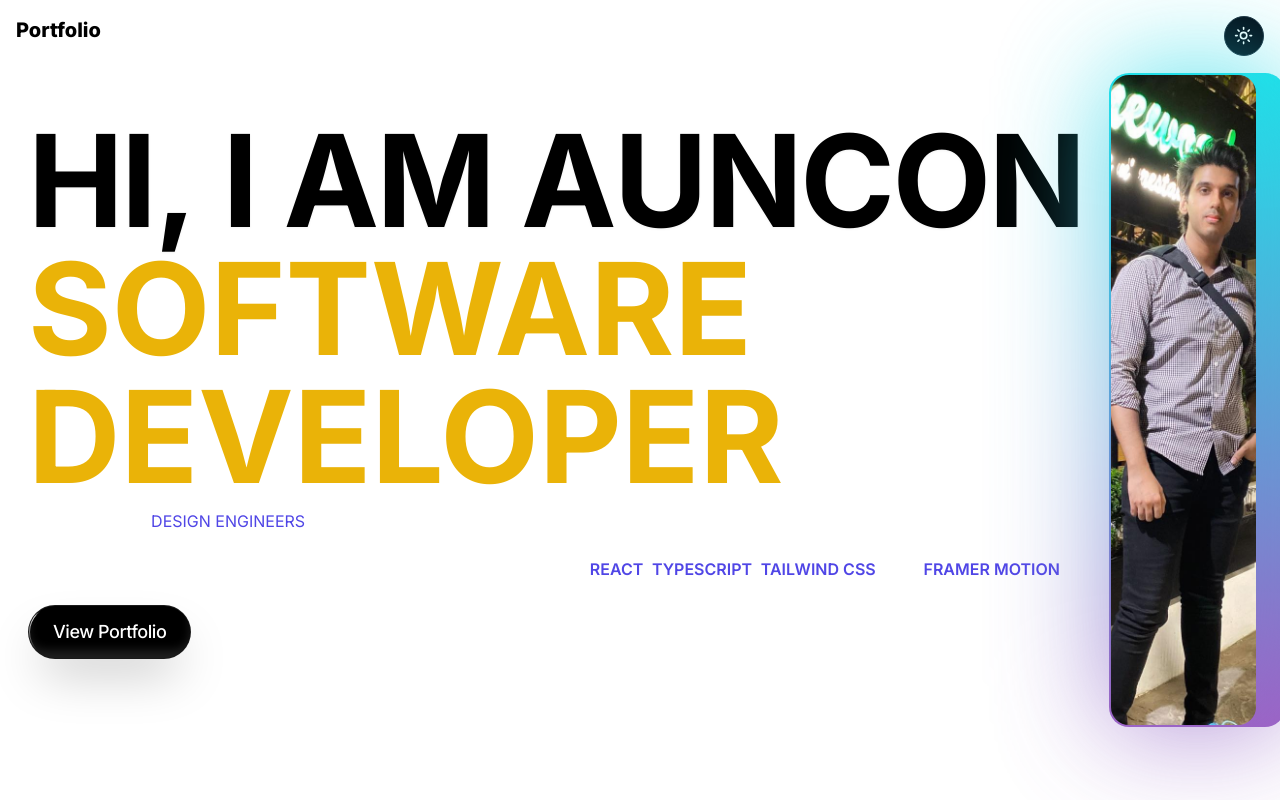
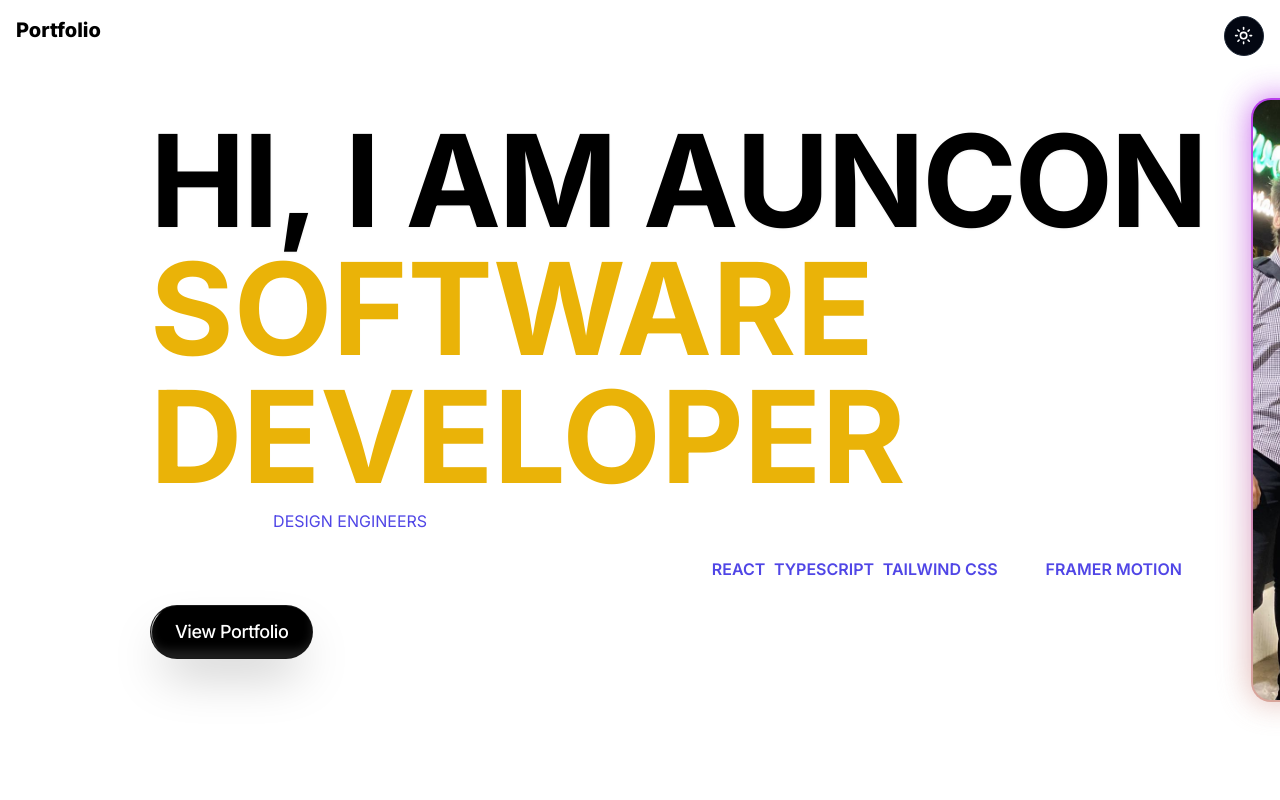
Before and after one commit to Auncon2/Portfolio, a Next.js app: page / in a window 1280 px wide. Built offline with nearby package versions, Linux system fonts and the light colour scheme.

Commit message:
qewqewqe

```diff
--- a/package.json
+++ b/package.json
@@ -16,7 +16,7 @@
     "@radix-ui/themes": "^3.0.5",
     "class-variance-authority": "^0.7.0",
     "clsx": "^2.1.1",
-    "framer-motion": "^11.3.2",
+    "framer-motion": "^11.5.4",
     "lucide-react": "^0.381.0",
     "next": "^14.2.5",
     "next-themes": "^0.3.0",
--- a/src/components/magicui/neon-gradient-card.tsx
+++ b/src/components/magicui/neon-gradient-card.tsx
@@ -73,8 +73,10 @@ const NeonGradientCard: React.FC<NeonGradientCardProps> = ({
   borderSize = 2,
   borderRadius = 20,
   neonColors = {
-    firstColor: "#ff00aa",
-    secondColor: "#00FFF1",
+    // firstColor: "#ff00aa",
+    // secondColor: "#00FFF1",
+    firstColor: "#f1f65b",
+    secondColor: "#b026ff",
   },
   ...props
 }) => {
@@ -141,7 +143,6 @@ const NeonGradientCard: React.FC<NeonGradientCardProps> = ({
           "after:animate-backgroundPositionSpin",
           "dark:bg-neutral-900"
         )}
-
       >
         {children}
       </div>
--- a/src/modules/HomePage/HeroSectionV2.tsx
+++ b/src/modules/HomePage/HeroSectionV2.tsx
@@ -15,8 +15,8 @@ const HeroSectionV2 = () => {
   return (
     <div className="bg-transparent dark:bg-gradient-to-br from-gray-800 via-black to-red-950 text-white w-full h-[800px] overflow-hidden relative">
       <NavbarV2 />
-      <div className="flex items-center justify-around h-full pr-6">
-        <div className="uppercase px-7">
+      <div className="flex items-center justify-around gap-12 h-full px-[150px]">
+        <div className="uppercase ">
           <LetterPullup words="Hi, I am Auncon" />
           <BlurIn
             word="Software Developer"
@@ -66,7 +66,7 @@ const HeroSectionV2 = () => {
             </span>
           </ShimmerButton>
         </div>
-        <NeonGradientCard className=" w-[850px] h-[650px] items-center justify-center text-center ">
+        <NeonGradientCard className=" w-[750px] h-[600px] items-center justify-center text-center ">
           {/* <span className="pointer-events-none z-10 h-full whitespace-pre-wrap bg-gradient-to-br from-[#ff2975] from-35% to-[#00FFF1] bg-clip-text text-center text-6xl font-bold leading-none tracking-tighter text-transparent dark:drop-shadow-[0_5px_5px_rgba(0,0,0,0.8)]">
             Neon Gradient Card
           </span> */}
```
Also changed, not shown: 2 other files (tests, documents, lock files or other folders).
